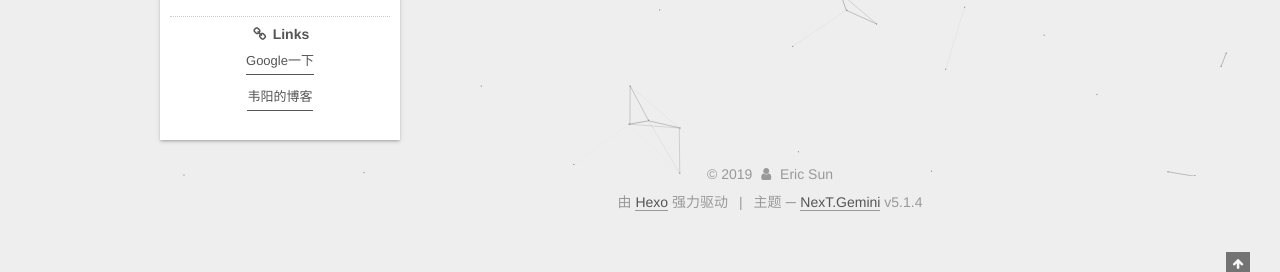
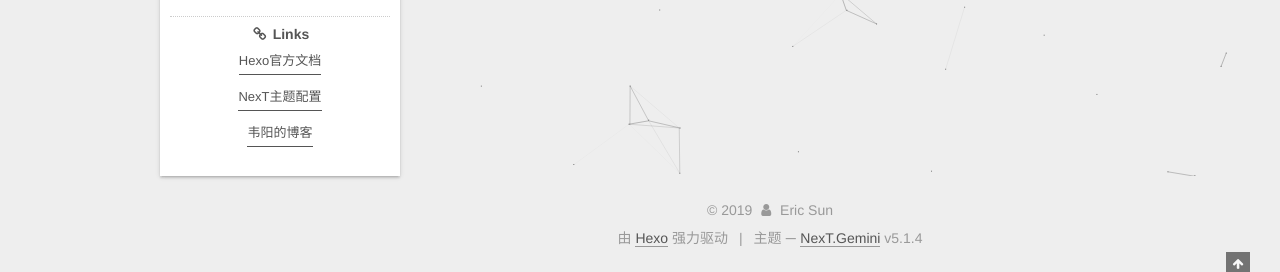
Before and after one commit to Yimsun97/Yimsun97.github.io, a plain HTML site: page tags/index.html in a window 1280 px wide. Shown: the part 624-896 px from the top of the page. Before the commit the page ends 860 px from the top, so only its background shows below. Drawn offline with nearby package versions, Linux system fonts and the light colour scheme; some packages are replaced by stand-ins of ours.

Commit message:
Site updated: 2019-09-18 17:47:10

```diff
--- a/css/main.css
+++ b/css/main.css
@@ -1823,7 +1823,7 @@ pre .javascript .function {
   width: 4px;
   height: 4px;
   border-radius: 50%;
-  background: #059e85;
+  background: #ff1b57;
 }
 .links-of-blogroll {
   font-size: 13px;
--- a/tags/index.html
+++ b/tags/index.html
@@ -401,7 +401,11 @@
               <ul class="links-of-blogroll-list">
 
                   <li class="links-of-blogroll-item">
-                    <a href="https://www.google.com" title="Google一下" target="_blank">Google一下</a>
+                    <a href="https://hexo.io/docs/writing" title="Hexo官方文档" target="_blank">Hexo官方文档</a>
+                  </li>
+
+                  <li class="links-of-blogroll-item">
+                    <a href="https://theme-next.iissnan.com/theme-settings.html" title="NexT主题配置" target="_blank">NexT主题配置</a>
                   </li>
 
                   <li class="links-of-blogroll-item">
```
Also changed, not shown: 2019/09/18/hello-world/index.html (+5 -1 lines), archives/2019/09/index.html (+5 -1 lines), archives/2019/index.html (+5 -1 lines), archives/index.html (+5 -1 lines), categories/index.html (+5 -1 lines), index.html (+5 -1 lines).
